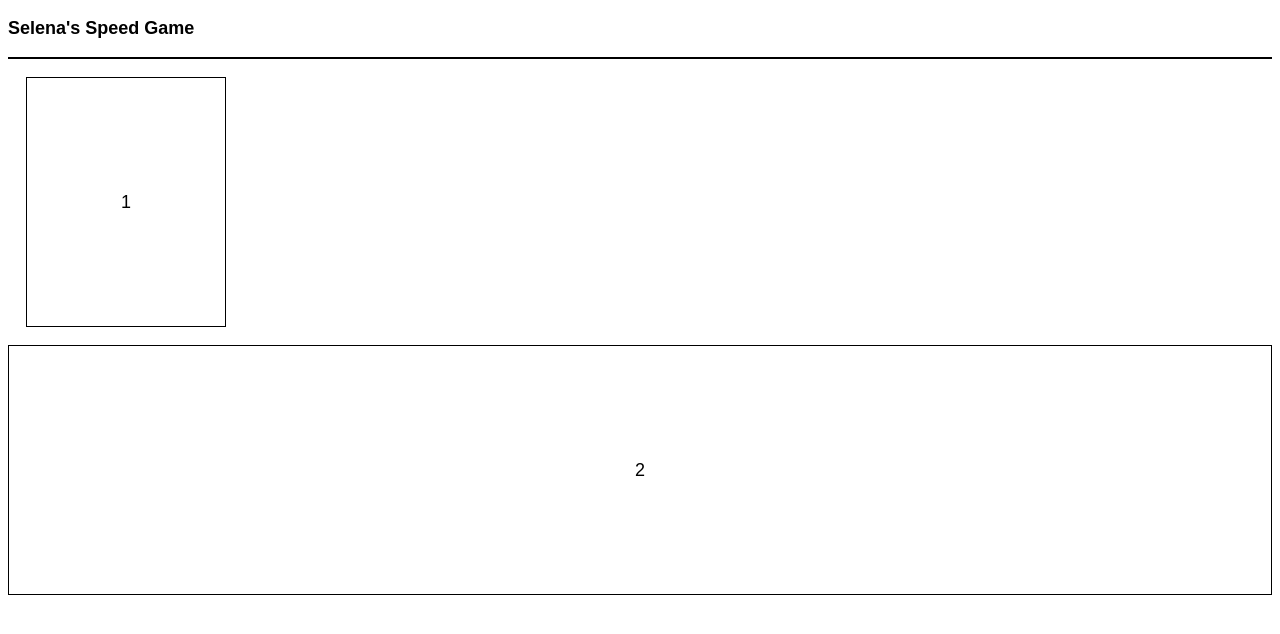
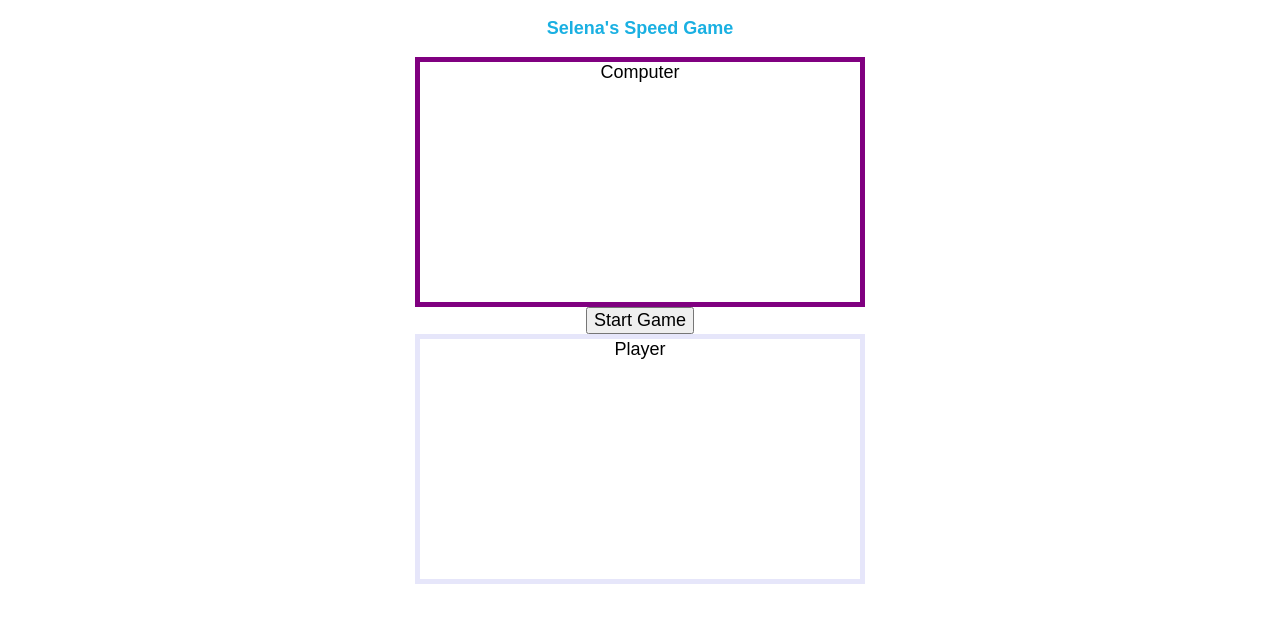
Before and after one commit to selenarenteria/Numbers-Game, a plain HTML site: page index.html in a window 1280 px wide. Drawn offline with Linux system fonts and the light colour scheme.

Commit message:
css updated

```diff
--- a/index.html
+++ b/index.html
@@ -4,20 +4,21 @@
     <meta charset="UTF-8">
     <meta http-equiv="X-UA-Compatible" content="IE=edge">
     <meta name="viewport" content="width=device-width, initial-scale=1.0">
-    <title>Project 1 speed Game</title>
+    <title>Speed Game</title>
     <script defer src="main.js"></script>
     <script defer src="index.html"></script>
     <link rel="stylesheet" href="style.css">
 </head>
 <body>
     <h3>Selena's Speed Game</h3>
-    <main class="container"></main>
+    <main class="container">
         <div id="gameboard" class="player-wrapper">
-            <div class="card1">1</div>
-            <div class="card2">2</div>
+            <div class="card1">Computer</div>
+            <button class="start-button">Start Game</button>
+            <div class="card2">Player</div>
         </div>
 
-
+    </main>
 
 </body>
 </html>
--- a/style.css
+++ b/style.css
@@ -2,29 +2,36 @@
     box-sizing: border-box;
     font-family: Arial, Helvetica, sans-serif;
     font-size: 18px;
+
 }
 
-.container {
-    border: 1px solid black;
-    min-height: auto;
-    border-radius: 0%;
+h3 {
+    text-align: center;
+    color: rgb(26, 176, 226);
 }
 
 .card1 {
+    border: 5px solid purple;
+    min-height: 250px;
     display: flex;
+    margin: auto;
+    flex-wrap: wrap;
+    width: 450px;
     justify-content: center;
-    align-items: center;
-    min-height: 250px;
-    border: 1px solid black;
-    width: 200px;
-    margin: 1em;
+
 }
 
 .card2 {
+
+    border: 5px solid lavender;
+    min-height: 250px;
     display: flex;
+    margin: auto;
+    flex-wrap: wrap;
+    width: 450px;
     justify-content: center;
-    align-items: center;
-    min-height: 250px;
-    border: 1px solid black;
-    width: ;
 }
+
+#gameboard {
+    text-align: center;
+}
```
Also changed, not shown: main.js (line endings or trailing spaces).
